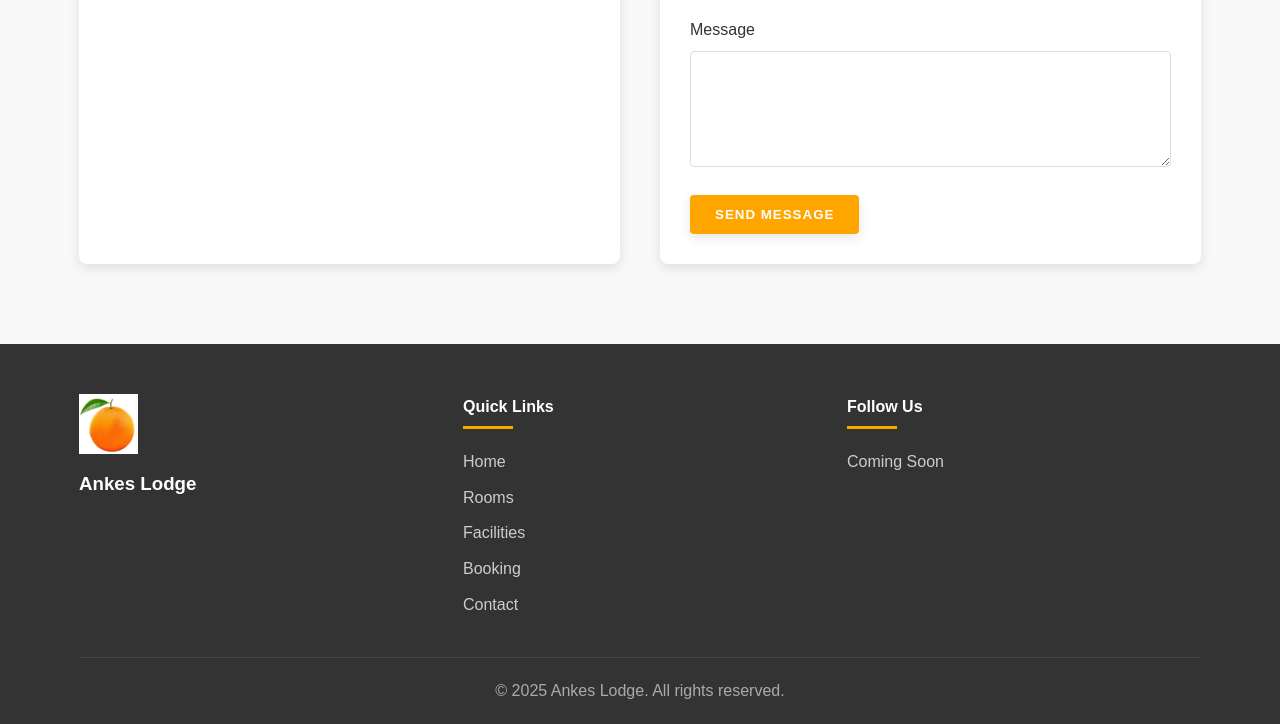
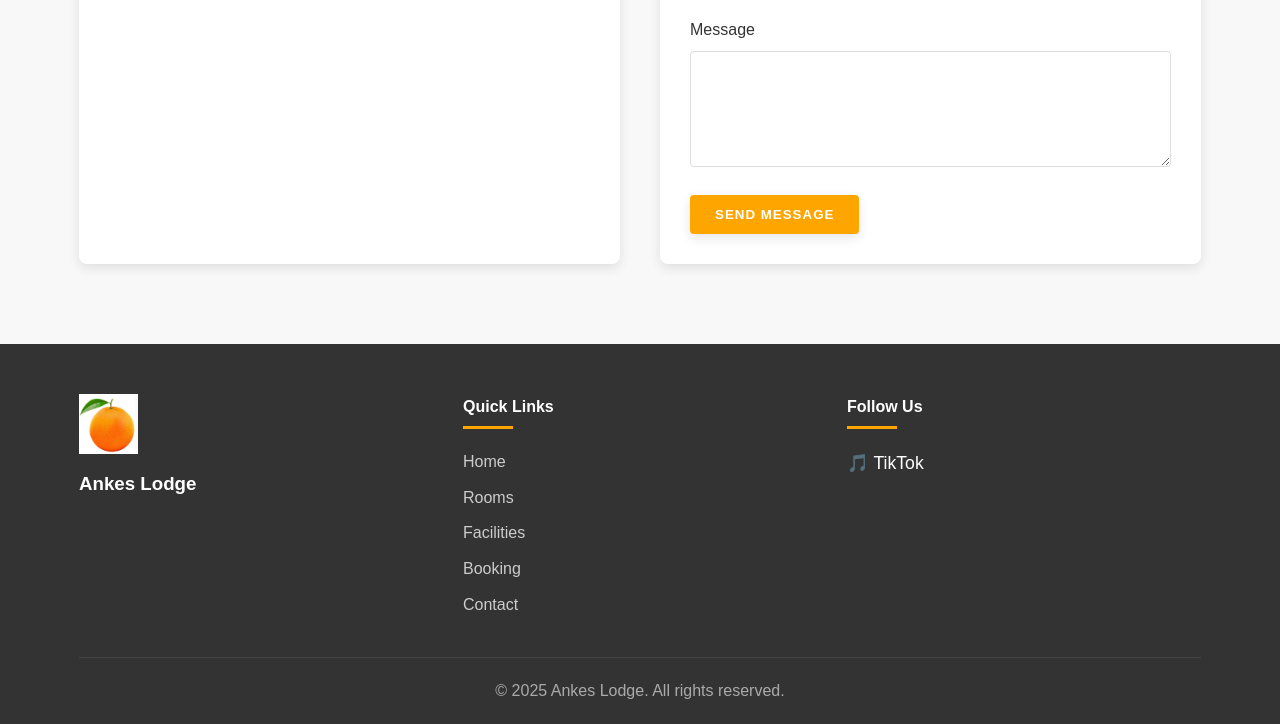
Before and after one commit to Konadu-Prince/Ankes-Lodge.Web, a website: page index.html in a window 1280 px wide. Shown: the part 6919-7643 px from the top of the page. Drawn offline with Linux system fonts and the light colour scheme.

Commit message:
Update social media to TikTok only with link and improved styling

```diff
--- a/index.html
+++ b/index.html
@@ -416,7 +416,9 @@
 
                 <div class="social-media">
                     <h4>Follow Us</h4>
-                    <p>Coming Soon</p>
+                    <a href="https://vm.tiktok.com/ZMHwSn9khM96S-gSAVf/" target="_blank" rel="noopener noreferrer">
+                        <p>🎵 TikTok</p>
+                    </a>
                 </div>
             </div>
 
--- a/styles.css
+++ b/styles.css
@@ -781,6 +781,24 @@ footer {
     color: #ccc;
 }
 
+.social-media a {
+    color: var(--light-color);
+    text-decoration: none;
+    display: block;
+    margin: 10px 0;
+    transition: var(--transition);
+}
+
+.social-media a:hover {
+    color: var(--primary-color);
+    transform: scale(1.05);
+}
+
+.social-media a p {
+    color: var(--light-color);
+    font-size: 1.1rem;
+}
+
 .copyright {
     text-align: center;
     padding-top: 20px;
```
